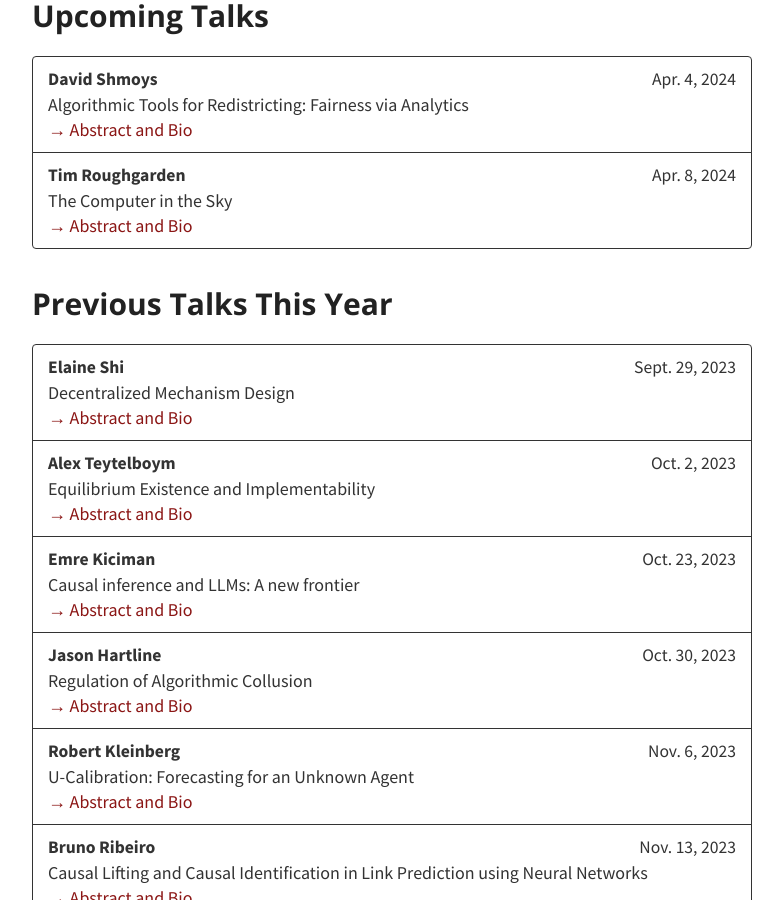
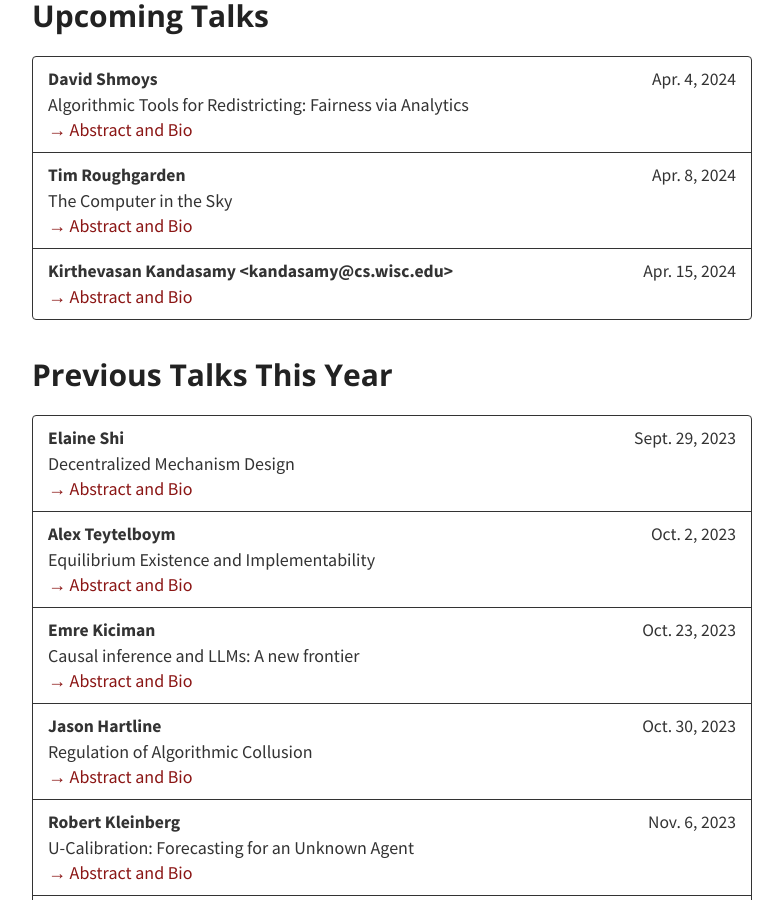
Before and after one commit to stanford-rain-seminar/stanford-rain-seminar.github.io, a Jekyll site: the page built from index.md, in a window 1280 px wide and 900 px high, scrolled down 464 px. Shown: the whole window, without its empty margins (248-1031 px from the left). Built offline with Jekyll 4.4.1, drawn with Linux system fonts in a browser that asks for light colours; nearby versions of some CDN libraries; our own code applies the rules of GitHub Pages for plain Markdown files.

Commit message:
Update talks.yml

```diff
--- a/_data/talks.yml
+++ b/_data/talks.yml
@@ -10,6 +10,12 @@
       title: "The Computer in the Sky"
       abstract: "Turing-complete blockchain protocols approximate the idealized abstraction of a computer in the sky that is open access, runs in plain view, and, in effect, has no owner or operator. This technology can, among other things, enable stronger notions of ownership of digital possessions than we have ever had before. Building the computer in the sky is hard (and scientifically fascinating), and in this talk I'll highlight three threads in my recent research on this challenge: Possibility and impossibility results for permissionless consensus protocols (i.e., implementing an “ownerless” computer). Incentive-compatible transaction fee mechanism design (i.e., making an “open-access” computer sustainable and welfare-maximizing). A Black-Scholes-type formula for quantifying adverse selection in automated market makers (some of the most popular 'programs' running on the computer in the sky). The talk will emphasize the diversity of mathematical tools necessary for understanding blockchain protocols and their applications (e.g., distributed computing, game theory, mechanism design, and continuous-time stochastic processes) and the immediate practical impact that mathematical work on this topic has had (e.g., Ethereum's EIP-1559 and LVR for automated market makers)."
       bio: "Tim Roughgarden is a Professor in the Computer Science Department at Columbia University and the Founding Head of Research at a16z crypto. Prior to joining Columbia, he spent 15 years on the computer science faculty at Stanford, following a PhD at Cornell and a postdoc at UC Berkeley. His research interests include the many connections between computer science and economics, as well as the design, analysis, applications, and limitations of algorithms. For his research, he has been awarded the ACM Grace Murray Hopper Award, the Presidential Early Career Award for Scientists and Engineers (PECASE), the Kalai Prize in Computer Science and Game Theory, the Social Choice and Welfare Prize, the Mathematical Programming Society's Tucker Prize, the INFORMS Lanchester Prize, and the EATCS-SIGACT Gödel Prize. He was an invited speaker at the 2006 International Congress of Mathematicians and the Shapley Lecturer at the 2008 World Congress of the Game Theory Society. He is a Fellow of the Guggenheim Foundation, the ACM, the Game Theory Society, and the Society for the Advancement of Economic Theory. He has written or edited ten books and monographs, including Twenty Lectures on Algorithmic Game Theory (2016), Beyond the Worst-Case Analysis of Algorithms (2020), and the Algorithms Illuminated book series (2017-2020)."
+    - speaker: Kirthevasan Kandasamy <kandasamy@cs.wisc.edu>
+      date: Apr. 15, 2024
+      title: ""
+      abstract: ""
+      bio: ""
+
 - type: Previous Talks This Year
   members:
     - speaker: Elaine Shi
```
